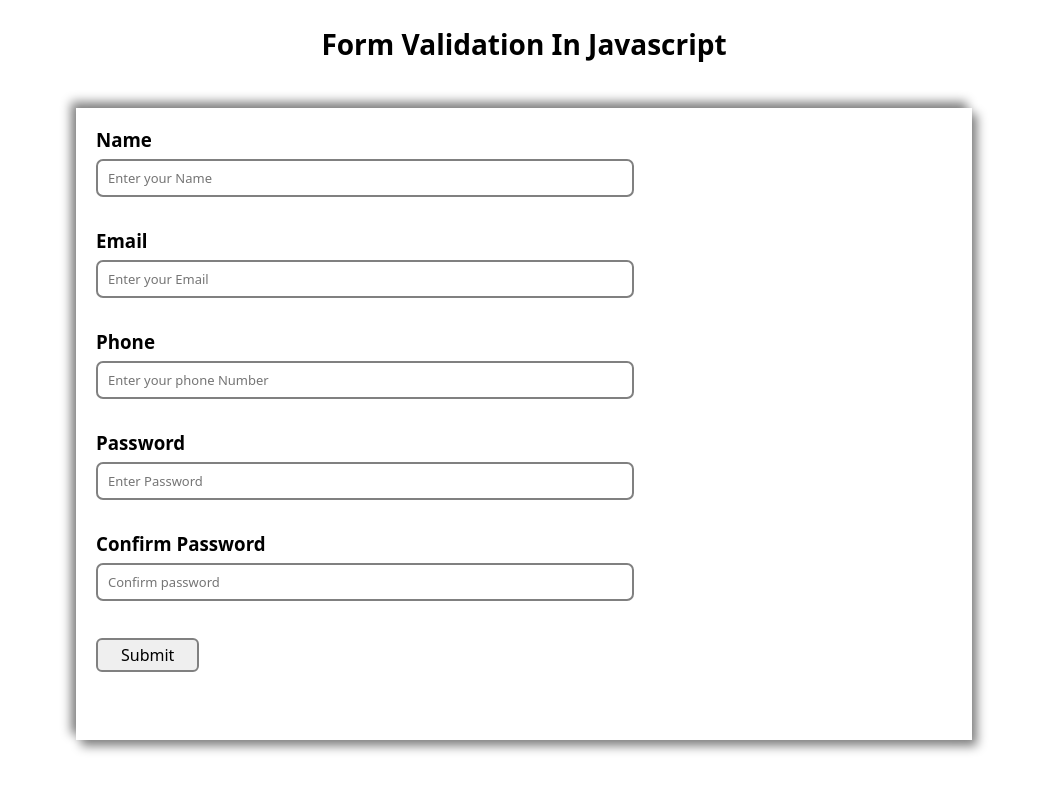
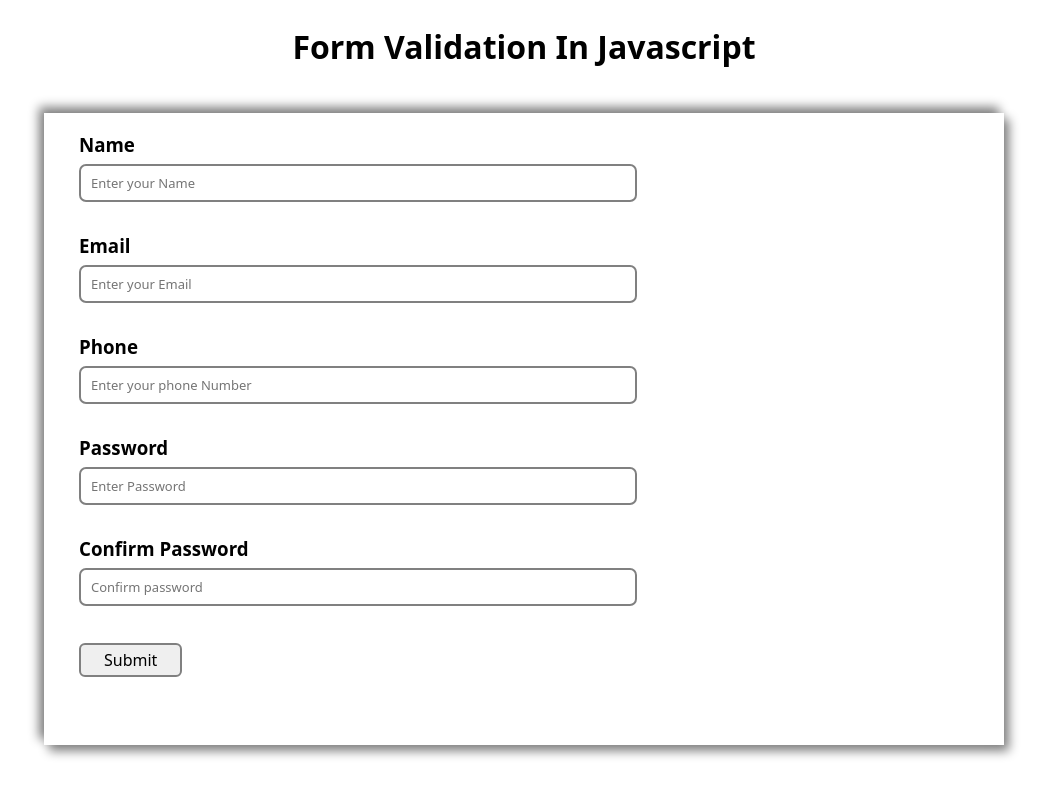
Before and after one commit to omkumarjha/Form_validation_Javascript, a plain HTML site: page index.html in a window 1280 px wide. Shown: the whole page, without its empty margins (116-1163 px from the left). Drawn offline with Linux system fonts and the light colour scheme.

Commit message:
Beautify the design

```diff
--- a/script.js
+++ b/script.js
@@ -46,6 +46,6 @@ function validateForm(){
     return validateVar
 }
 function isNumeric(text){
-    var hasNumber = /\d/;
+    const hasNumber = /\d/;
     return hasNumber.test(text)
 }
--- a/style.css
+++ b/style.css
@@ -10,7 +10,7 @@ body{
 }
 #heading{
     text-align: center;
-    font-size: 28px;
+    font-size: 32px;
     margin: 25px 0px;
 }
 .parent-container{
@@ -19,14 +19,14 @@ body{
     margin-top: 45px;
 }
 .container{
-    width: 70%;
+    width: 75%;
     height: 79%;
     margin: auto;
     /* border: 2px solid black; */
     box-shadow: -5px -6px 10px grey , 5px 6px 10px grey;
 }
 .form-child{
-    padding: 12px 20px;
+    padding: 12px 35px;
 }
 #name , #email , #phone , #pass , #confirm-pass{
     padding: 7px 0px;
@@ -42,7 +42,7 @@ input{
 button[type = "submit"]{
     padding: 4px 23px;
     font-size: 16px;
-    margin: 25px 20px;
+    margin: 25px 35px;
     font-family: ui-sans-serif,system-ui,-apple-system,BlinkMacSystemFont,Segoe UI,Roboto,Helvetica Neue,Arial,Noto Sans,sans-serif,Apple Color Emoji,Segoe UI Emoji,Segoe UI Symbol,Noto Color Emoji;
     border-radius: 6px;
     border: 2px solid gray;
@@ -52,4 +52,5 @@ button[type = "submit"]{
     color: red;
     padding: 0px 15px;
     font-weight: 600;
+    font-size: 17px;
 }
```
